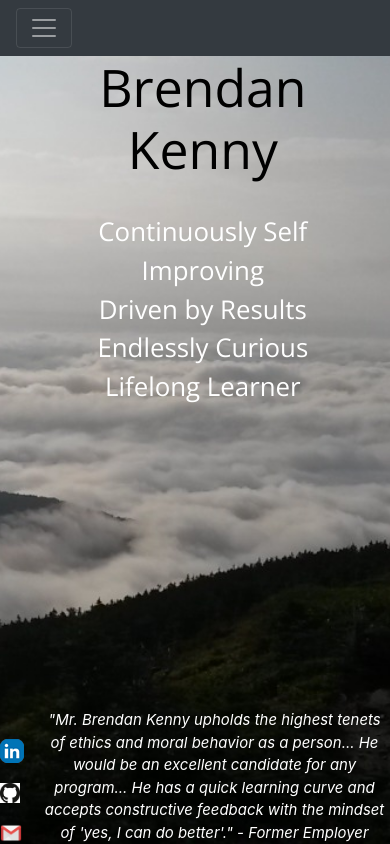
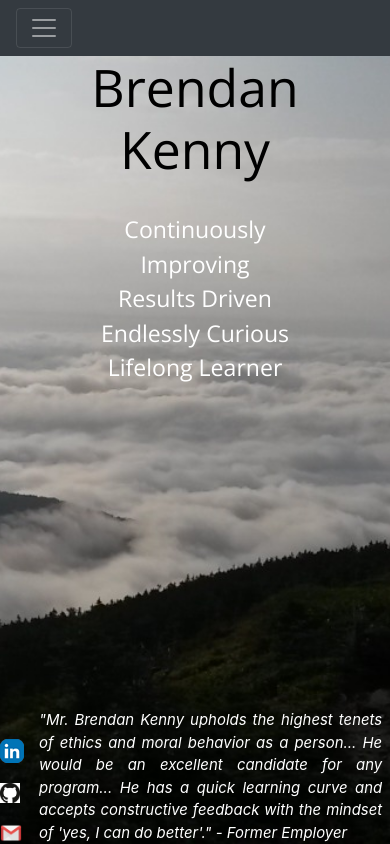
Before and after one commit to kennbp31/BKenny-Website, a Flask app: page / in a window 390 px wide. Run offline with Flask 2, Linux system fonts and the light colour scheme; some libraries are stand-ins or nearby versions.

Commit message:
Reformatting for mobile...again!

```diff
--- a/static/styles.css
+++ b/static/styles.css
@@ -13,7 +13,7 @@ p1
 {
     font-family: 'Open Sans', sans-serif;
     font-weight: 300;
-    font-size:calc(20px + 1.5vw);
+    font-size:calc(18px + 1.3vw);
 
 }
 
@@ -49,15 +49,16 @@ img
 }
 .centered{
     position:absolute;
-    left: 40%;
-    transform: translate(-28%, 10%);
+    left: 20%;
+    right:20%;
+    transform: translate(0%, 10%);
 }
 
 @media screen and (max-width: 600px) {
     .centered {
         position: absolute;
         text-align: center;
-        transform: translate(-30%, 0%);
+        transform: translate(0%, 0%);
     }
 }
 
@@ -101,10 +102,11 @@ img
     position:absolute;
     bottom:0%;
     left: 10%;
-    right: 0%;
+    right: 2%;
     color: white;
     font-style:italic;
     font-size:calc(13px + .5vw);
+    text-align: justify;
 
 }
 
--- a/templates/contact.html
+++ b/templates/contact.html
@@ -7,7 +7,7 @@
 {% block main %}
      <div style="position: relative;">
          <div class="standardCenter">
-             <h1>Contact Me</h1>
+             <h1>Contact</h1>
              <br>
              <p2>If you have any questions, comments, or would like to reach out for any other reason you can email me or use the form on this page.</p2>
 
--- a/templates/index.html
+++ b/templates/index.html
@@ -15,7 +15,7 @@
         <div class="centered" >
             <h1>Brendan Kenny</h1>
             <br>
-            <p1 style="color: white">Continuously Self Improving <br>Driven by Results <br>Endlessly Curious <br>Lifelong Learner</p1>
+            <p1 style="color: white">Continuously Improving <br>Results Driven <br>Endlessly Curious <br>Lifelong Learner</p1>
 
         </div>
     </div>
--- a/templates/layout.html
+++ b/templates/layout.html
@@ -34,10 +34,10 @@
                 <a  class="nav-link nFont" href="/resume">Resume</a>
               </li>
               <li class="nav-item">
-                <a class="nav-link" href="/story">About Me</a>
+                <a class="nav-link" href="/story">About</a>
               </li>
               <li class="nav-item">
-                <a class="nav-link" href="/contact">Contact Me</a>
+                <a class="nav-link" href="/contact">Contact</a>
               </li>
             </ul>
           </div>
--- a/templates/story.html
+++ b/templates/story.html
@@ -8,7 +8,7 @@
 
         <div style="position: relative;">
             <div class="rightCenter">
-                <h1>About Me</h1>
+                <h1>About</h1>
 
                 <p class="blackBackground rounded">
                  &emsp; <big>Hello</big>, and thank you for taking the time to review my portfolio! Below is a <i>'quick'</i> overview of my professional journey up until now!
```
